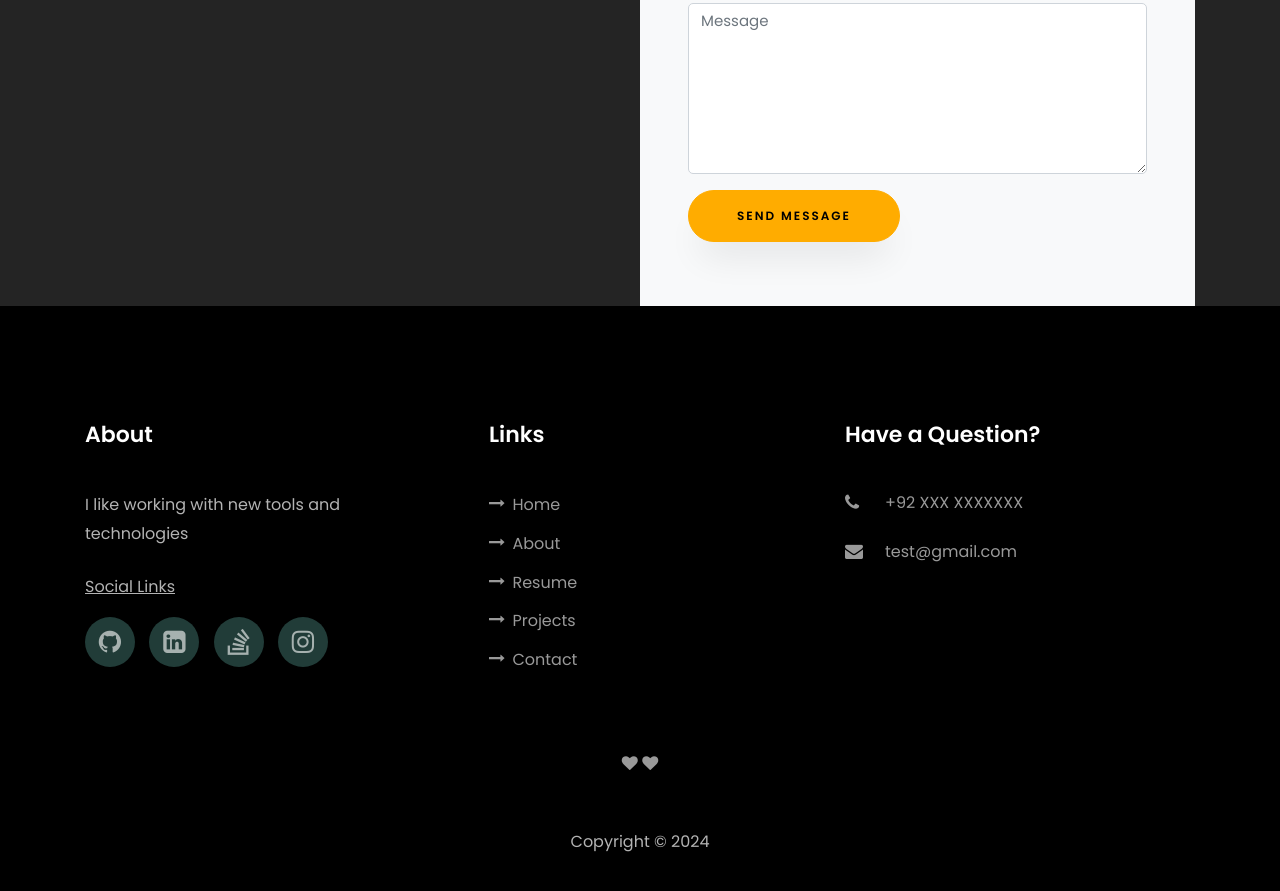
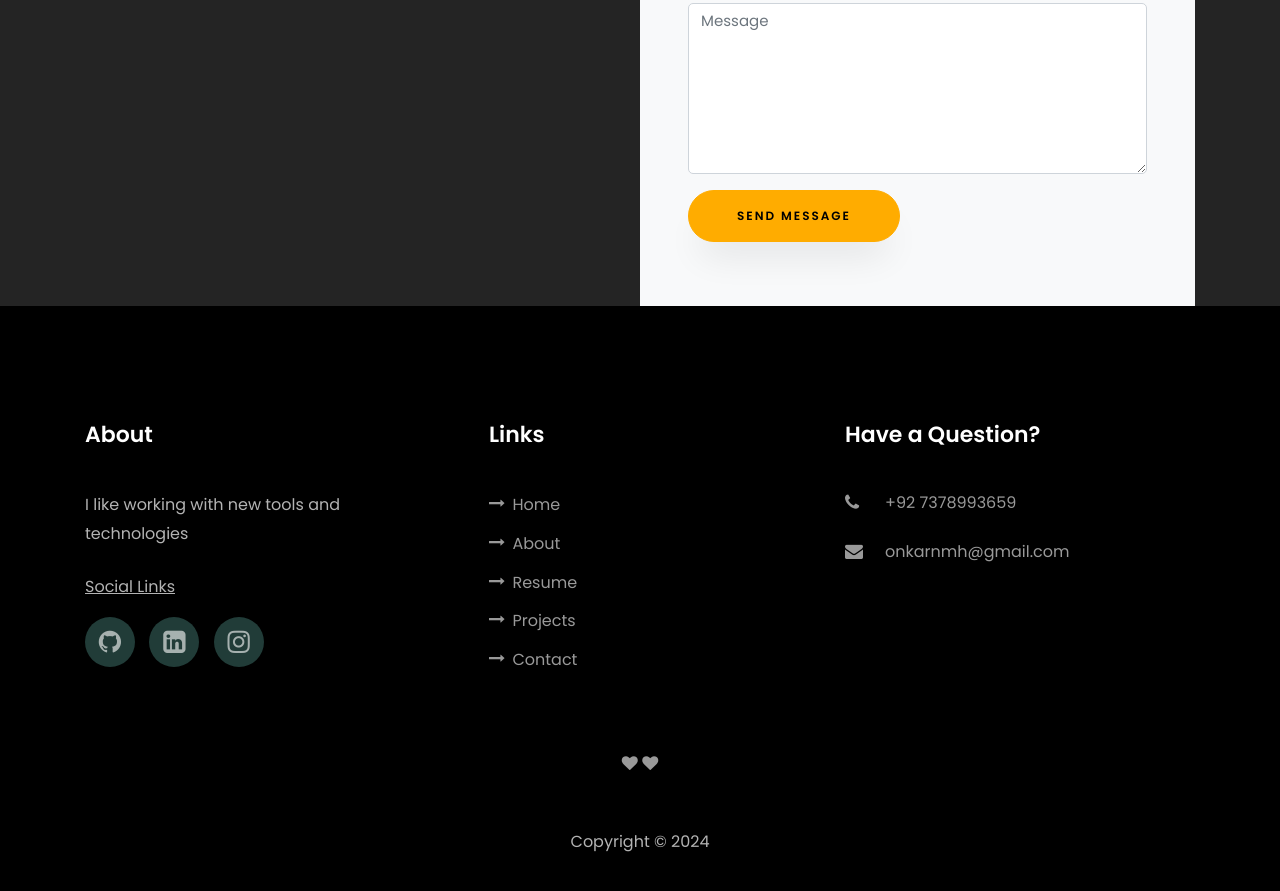
Before and after one commit to onkarholkar/Onkar-Portfolio-Website, a plain HTML site: page index.html in a window 1280 px wide. Shown: the part 6013-6904 px from the top of the page. Drawn offline with Linux system fonts and the light colour scheme; files whose address does not match are found by name.

Commit message:
index.html

```diff
--- a/index.html
+++ b/index.html
@@ -460,13 +460,11 @@
 						<p>I like working with new tools and technologies</p>
 						<p class="mt-4"><u>Social Links</u></p>
 						<ul class="ftco-footer-social list-unstyled float-md-left float-lft">
-							<li class="ftco-animate"><a href="https://github.com/ahsankhan26" target="_blank"><span
+							<li class="ftco-animate"><a href="https://github.com/onkarholkar" target="_blank"><span
 										class="icon-github"></span></a></li>
-							<li class="ftco-animate"><a href="https://www.linkedin.com/in/ahsankhan26/"
+							<li class="ftco-animate"><a href="https://www.linkedin.com/in/onkar-holkar-382ba022b/"
 									target="_blank"><span class="icon-linkedin-square"></span></a></li>
-							<li class="ftco-animate"><a href="https://stackoverflow.com/users/13870209/ahsan-khan"
-									target="_blank"><span class="icon-stack-overflow"></span></a></li>
-							<li class="ftco-animate"><a href="https://instagram.com/ahsankhan26" target="_blank"><span
+							<li class="ftco-animate"><a href="https://www.instagram.com/onkar_holkar/" target="_blank"><span
 										class="icon-instagram"></span></a></li>
 						</ul>
 					</div>
@@ -492,10 +490,10 @@
 						<h2 class="ftco-heading-2">Have a Question?</h2>
 						<div class="block-23 mb-3">
 							<ul>
-								<li><a><span class="icon icon-phone"></span><span class="text">+92 XXX XXXXXXX</span></a></li>
+								<li><a><span class="icon icon-phone"></span><span class="text">+92 7378993659</span></a></li>
 								<li><a href=""><span
 											class="icon icon-envelope"></span><span
-											class="text">test@gmail.com</span></a></li>
+											class="text">onkarnmh@gmail.com</span></a></li>
 							</ul>
 						</div>
 					</div>
```
